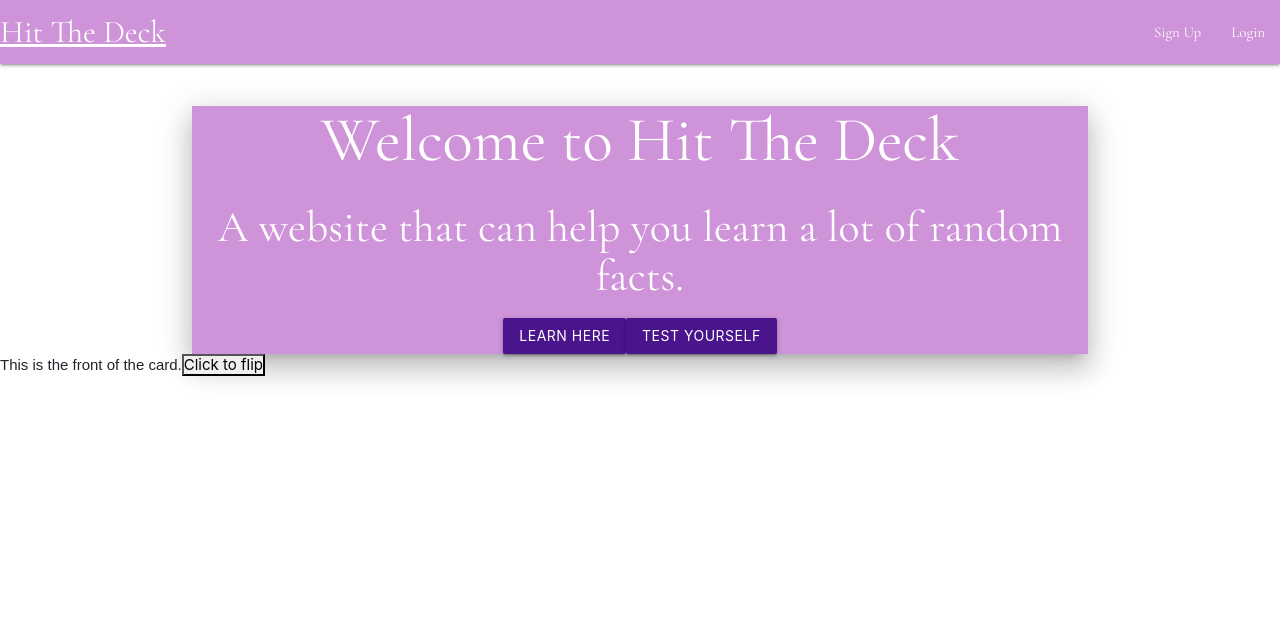
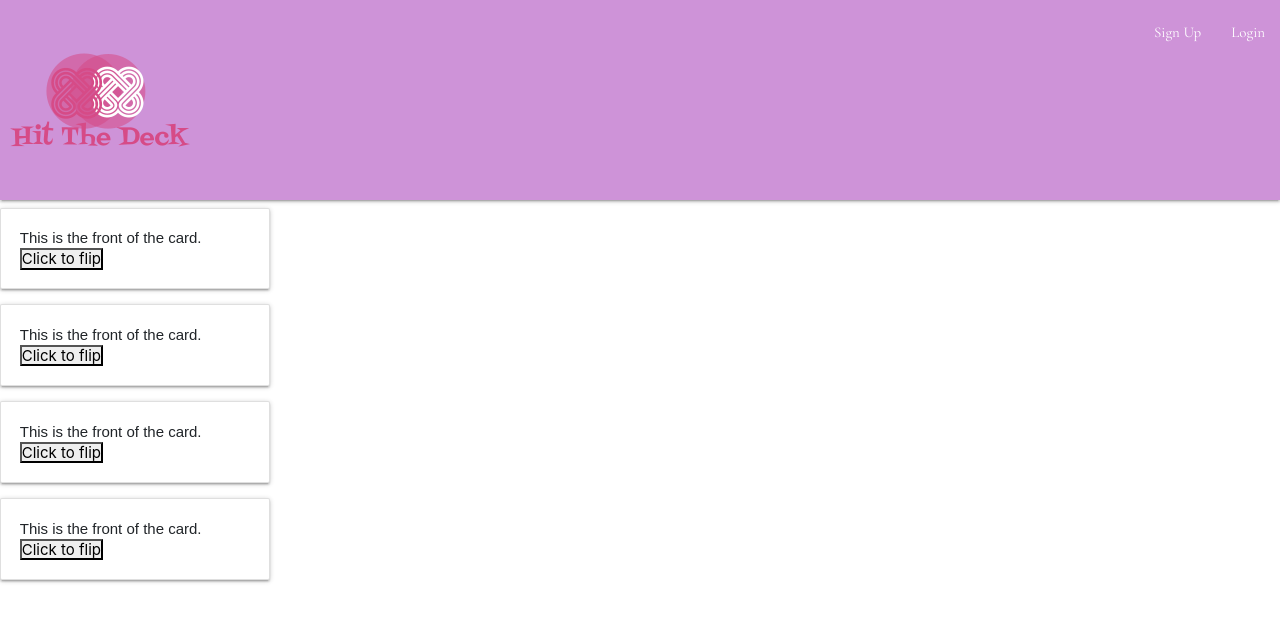
Before and after one commit to nelson521/smart-app, a React (Create React App) app in the folder smart-app/: page /cardflip in a window 1280 px wide. Shown: the top 622 px of the page. Built offline with nearby package versions, Linux system fonts and the light colour scheme.

Commit message:
added form to login

```diff
--- a/smart-app/src/App.js
+++ b/smart-app/src/App.js
@@ -2,18 +2,25 @@ import React from 'react';
 import Nav from'./components/Nav/Nav';
 import Body from './components/Body/Body';
 import CardFlip from './Pages/CardFlip';
+import './components/FrontComponent/FrontComponent.css';
 import { BrowserRouter as Router, Switch, Route } from 'react-router-dom';
-
+import Login from './components/Login/Login';
 
 function App() {
   return (
     <Router>
     <div>
       <Nav />
-      <Route path="/" component={Body} />
+      <Route exact path="/" component={Body} />
+      <Route path="/login" component={Login} />
       <Route path="/cardflip" component={CardFlip} />
+      <Route path="/cardflip" component={CardFlip} />
+      <Route path="/cardflip" component={CardFlip} />
+      <Route path="/cardflip" component={CardFlip} />
+
     </div>
     </Router>
+
 
   );
 }
--- a/smart-app/src/components/BackComponent/index.js
+++ b/smart-app/src/components/BackComponent/index.js
@@ -3,7 +3,7 @@ import { Card } from 'react-bootstrap';
 
 function YOUR_BACK_COMPONENT(props) {
   return (
-    <Card>
+    <Card style={{ width: '18rem' }}>
       <Card.Body>
         {props.children}
       </Card.Body>
--- a/smart-app/src/components/Body/Body.js
+++ b/smart-app/src/components/Body/Body.js
@@ -1,5 +1,5 @@
 import React from 'react';
-
+import { Link } from 'react-router-dom';
 function Body() {
   return (
     <div className="container center purple lighten-3 z-depth-4">
@@ -7,7 +7,9 @@ function Body() {
       <h3 className="white-text">A website that can help you learn a lot of random facts.</h3>
       <div>
 
-        <button className="btn lg purple darken-4">Learn Here</button>
+
+        <Link to={"/cardflip"} className="btn lg purple darken-4">Learn Here</Link>
+
         <button className="btn lg purple darken-4">Test Yourself</button>
 
       </div>
--- /dev/null
+++ b/smart-app/src/components/FrontComponent/FrontComponent.css
@@ -0,0 +1,3 @@
+.block {
+  display: inline-block;
+}
--- a/smart-app/src/components/FrontComponent/index.js
+++ b/smart-app/src/components/FrontComponent/index.js
@@ -1,9 +1,13 @@
-import React from 'react'
+import React from 'react';
+import { Card } from 'react-bootstrap';
+
 
 export default function YOUR_FRONT_CCOMPONENT(props) {
   return (
-    <div>
-      {props.children}
-    </div>
+    <Card style={{ width: '18rem' }}>
+      <Card.Body>
+        {props.children}
+      </Card.Body>
+    </Card>
   )
 }
--- /dev/null
+++ b/smart-app/src/components/Login/Login.js
@@ -0,0 +1,17 @@
+import React from 'react'
+
+export default function Login() {
+  return (
+    <form>
+      <div className="form-group">
+        <label htmlFor="">Email address</label>
+        <input type="text"/>
+      </div>
+      <div className="form-group">
+        <label htmlFor="">Password</label>
+        <input type="password" name="" id=""/>
+      </div>
+      <button type="submit" className="btn purple">Submit</button>
+    </form>
+  )
+}
--- a/smart-app/src/components/Nav/Nav.css
+++ b/smart-app/src/components/Nav/Nav.css
@@ -0,0 +1,3 @@
+nav {
+  height: 200px;
+}
--- a/smart-app/src/components/Nav/Nav.js
+++ b/smart-app/src/components/Nav/Nav.js
@@ -1,11 +1,11 @@
 import React from 'react';
+import './Nav.css';
 
-
-function Nav() {
+function Nav(props) {
   return(
     <nav className="purple lighten-3">
     <div className="nav-wrapper">
-      <a href="#" class="brand-logo">Hit The Deck</a>
+      <a href="/" className="brand-logo"><img src="IMG/decklogo.png"/></a>
       <ul className="right hide-on-med-and-down">
         <li><a href="">Sign Up</a></li>
         <li><a href="">Login</a></li>
```
Also changed, not shown: smart-app/public/IMG/decklogo.png (added), 1 other file (tests, documents, lock files or other folders).
